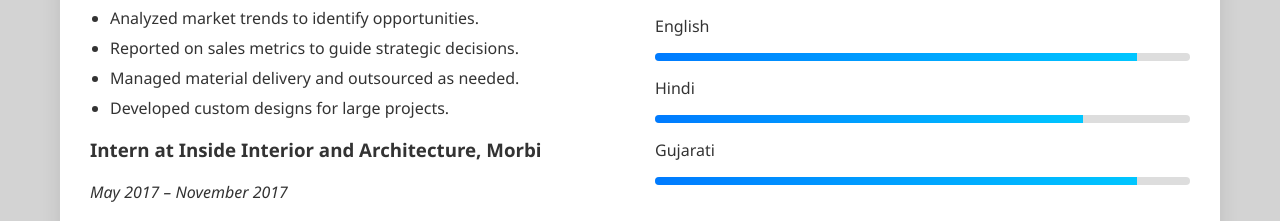
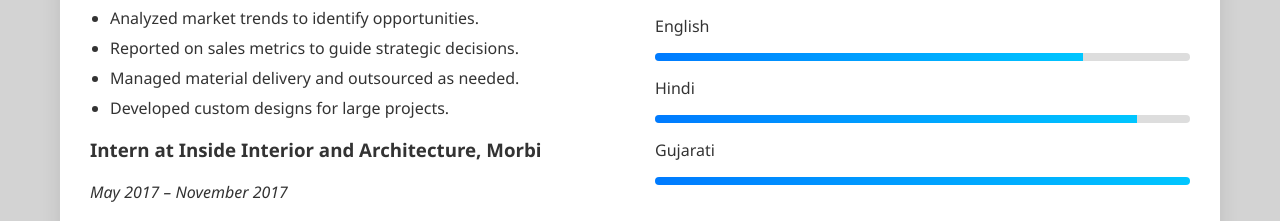
Before and after one commit to Sagardesai393/cv, a plain HTML site: page index.html in a window 1280 px wide. Shown: the part 705-926 px from the top of the page. Drawn offline with Linux system fonts and the light colour scheme.

Commit message:
Update index.html

```diff
--- a/index.html
+++ b/index.html
@@ -185,11 +185,11 @@
       <div class="section">
         <h2>Languages</h2>
         <p>English</p>
+        <div class="bar"><span style="width: 80%;"></span></div>
+        <p>Hindi</p>
         <div class="bar"><span style="width: 90%;"></span></div>
-        <p>Hindi</p>
-        <div class="bar"><span style="width: 80%;"></span></div>
         <p>Gujarati</p>
-        <div class="bar"><span style="width: 90%;"></span></div>
+        <div class="bar"><span style="width: 100%;"></span></div>
       </div>
 
       <div class="section">
```
